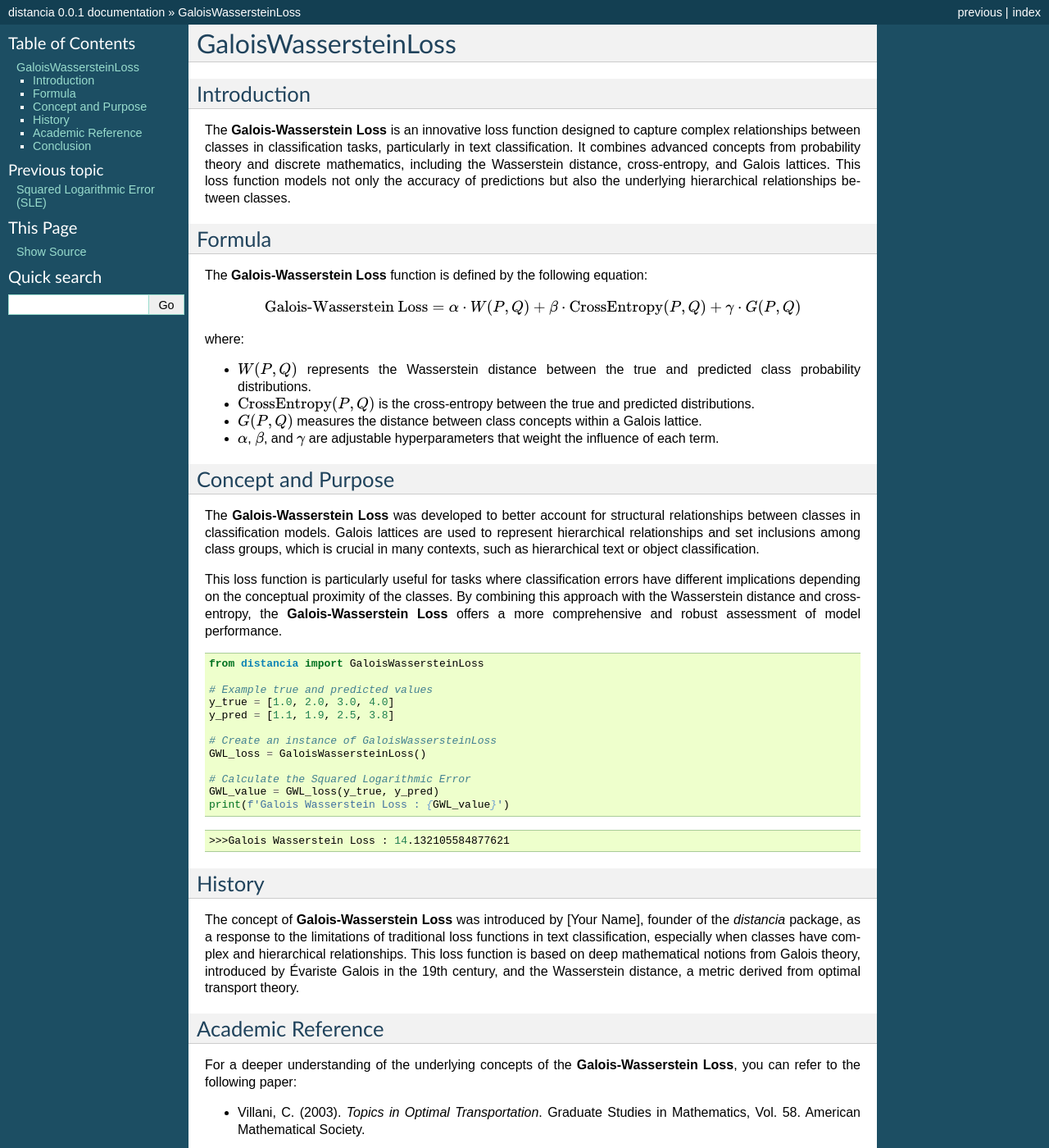
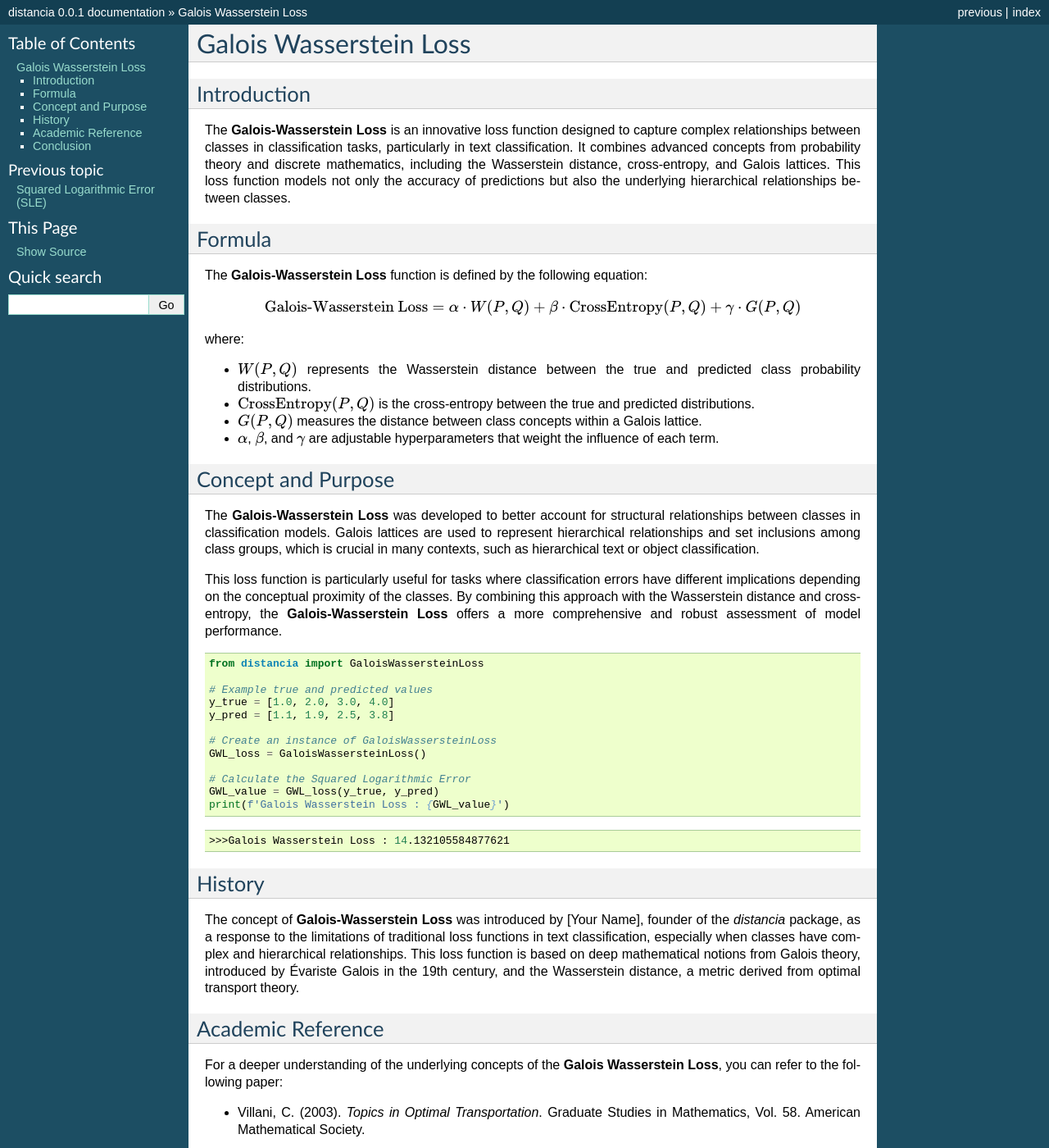
Before and after one commit to ym001/distancia, a Sphinx documentation site: the page built from docs/GaloisWassersteinLoss.rst, in a window 1280 px wide and 1400 px high. Shown: the whole window at 82% size. Built offline with Sphinx 7.4.7, drawn with Linux system fonts in a browser that asks for light colours; pages that are not in the unit, such as notebooks, are missing from menus; some of the changed text lies outside the part shown.

Commit message:
Update GaloisWassersteinLoss.rst

```diff
--- a/docs/GaloisWassersteinLoss.rst
+++ b/docs/GaloisWassersteinLoss.rst
@@ -1,4 +1,4 @@
-GaloisWassersteinLoss
+Galois Wasserstein Loss
 ======================
 
 Introduction
@@ -60,7 +60,7 @@ The concept of **Galois-Wasserstein Loss** was introduced by [Your Name], founde
 Academic Reference
 ------------------
 
-For a deeper understanding of the underlying concepts of the **Galois-Wasserstein Loss**, you can refer to the following paper:
+For a deeper understanding of the underlying concepts of the **Galois Wasserstein Loss**, you can refer to the following paper:
 
 - Villani, C. (2003). *Topics in Optimal Transportation*. Graduate Studies in Mathematics, Vol. 58. American Mathematical Society.
 
```
